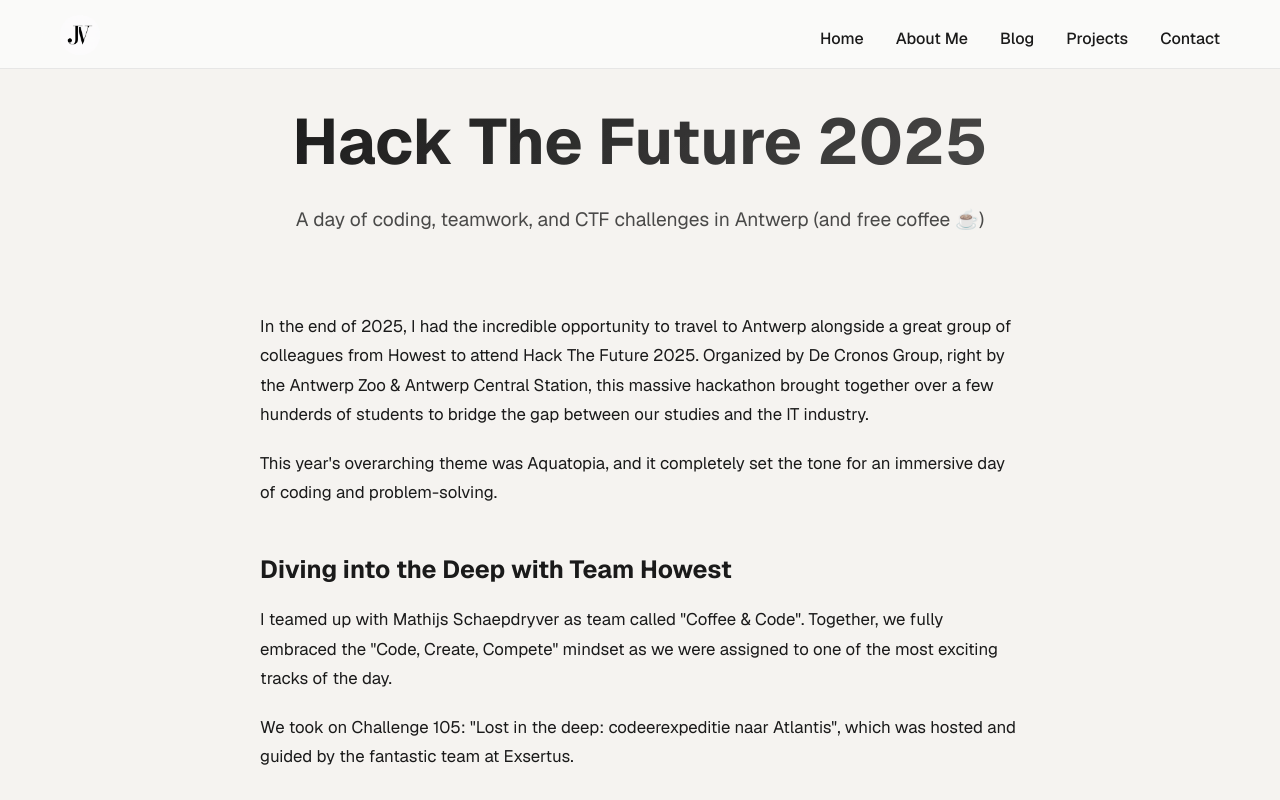
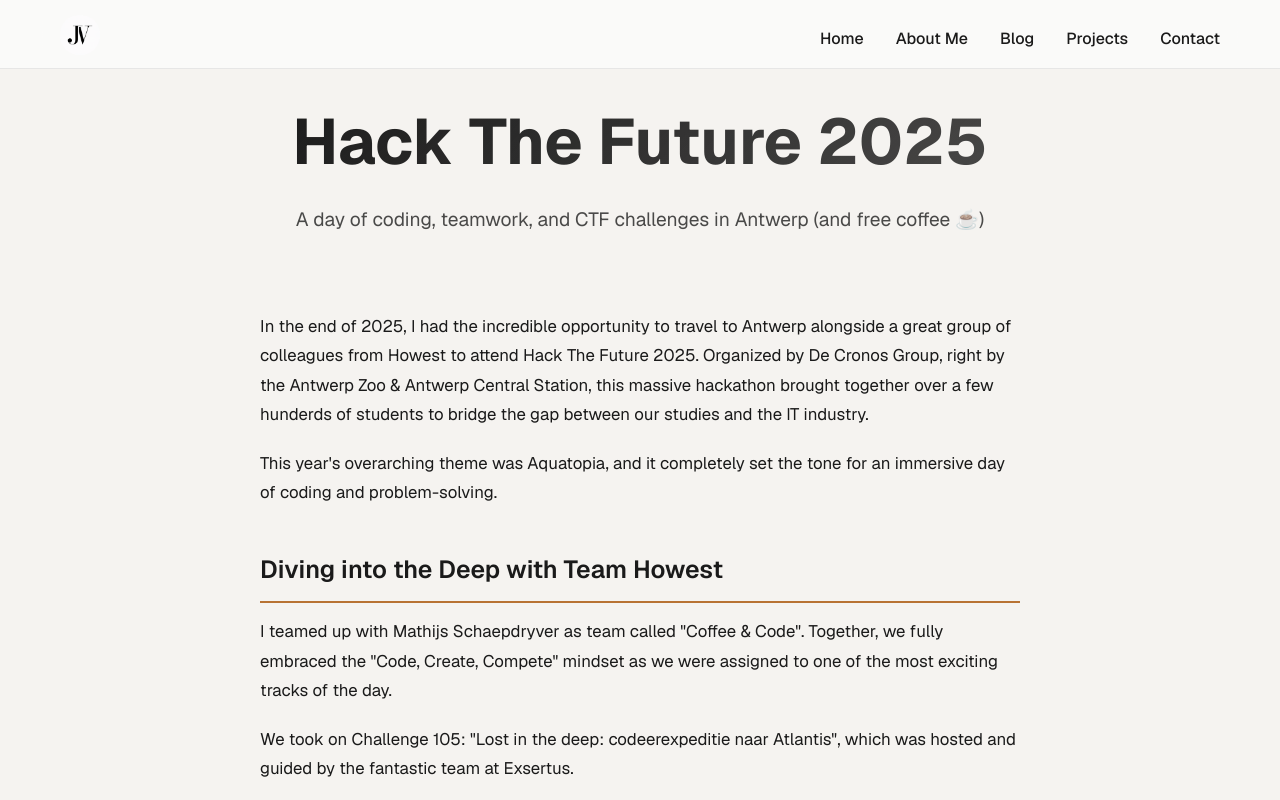
Before and after one commit to JosseVandeputte/Portfolio, a Next.js app: page /blog/hackathon in a window 1280 px wide. Shown: the top 800 px of the page. Built offline with nearby package versions, Linux system fonts and the light colour scheme.

Commit message:
chore: add better styling to section title

```diff
--- a/app/blog/hackathon/page.module.css
+++ b/app/blog/hackathon/page.module.css
@@ -59,7 +59,10 @@
 
 .sectionTitle {
   font-size: 1.55rem;
+  font-weight: 600;
   margin-bottom: 0.9rem;
+  padding-bottom: 10px;
+  border-bottom: 2px solid var(--accent);
 }
 
 .list {
--- a/app/blog/website/page.module.css
+++ b/app/blog/website/page.module.css
@@ -51,6 +51,8 @@
   font-size: 1.55rem;
   font-weight: 600;
   margin-bottom: 0.9rem;
+  padding-bottom: 10px;
+  border-bottom: 2px solid var(--accent);
 }
 
 .list {
--- a/app/components/blog-article/article.module.css
+++ b/app/components/blog-article/article.module.css
@@ -20,6 +20,9 @@
   text-align: center;
   margin: .5rem;
   font-size: 1.5rem;
+  font-weight: 600;
+  padding-bottom: 10px;
+  border-bottom: 2px solid var(--accent);
 }
 
 .contentInfo {
```
